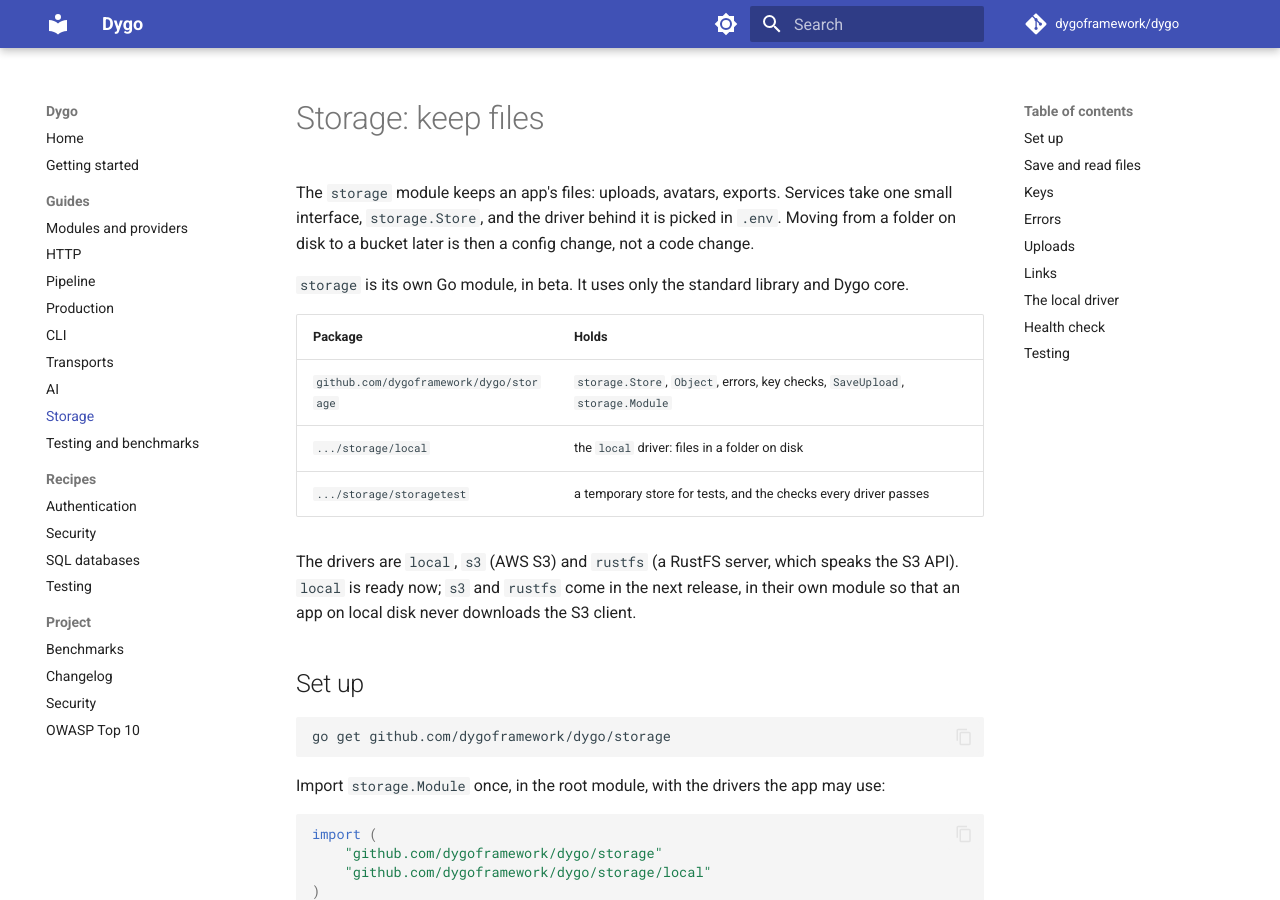
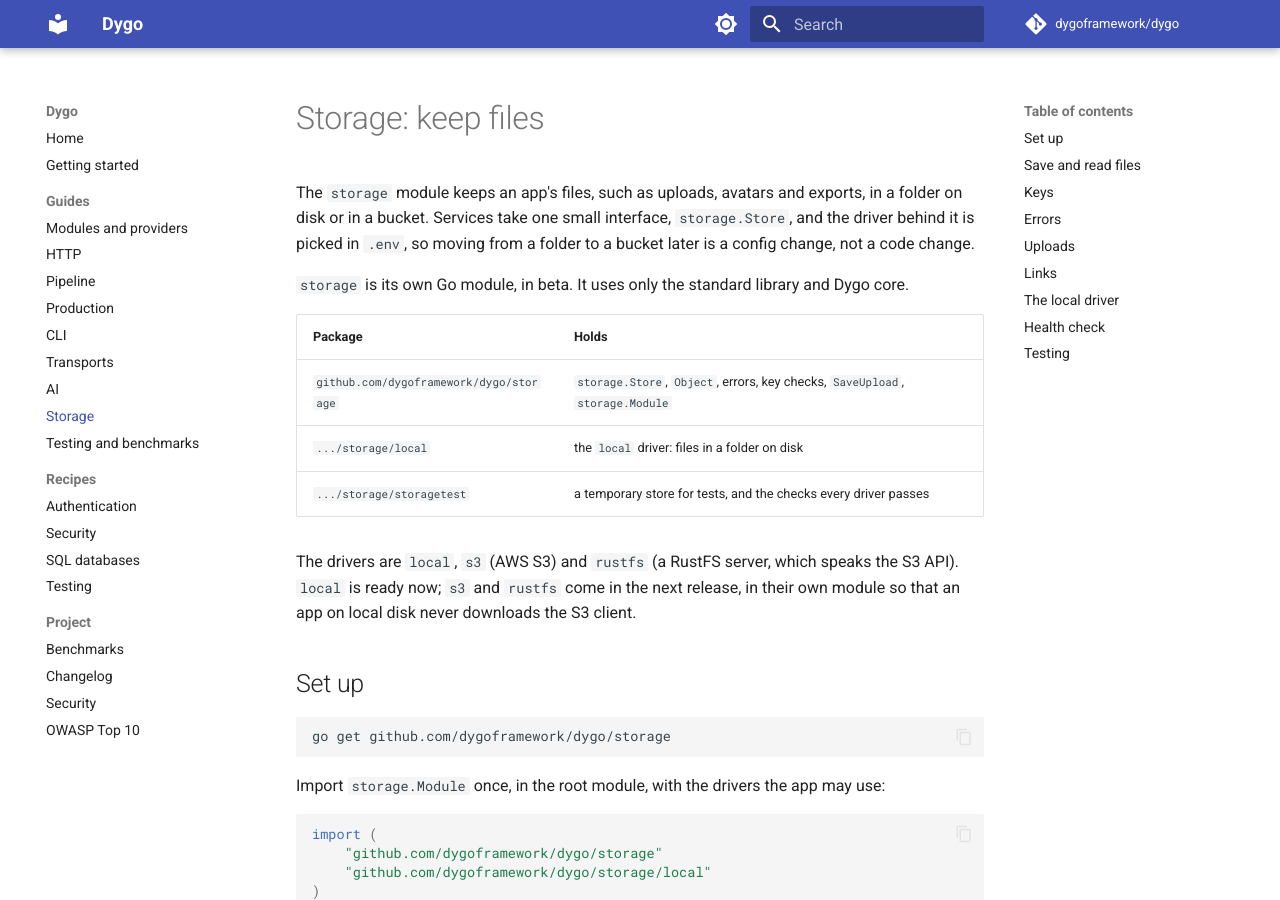
Before and after one commit to dygoframework/dygo, an MkDocs documentation site: the page built from docs/guide-storage.md, in a window 1280 px wide and 900 px high. Built offline with MkDocs 1.6.1 and Material for MkDocs 9.7.7, drawn with Linux system fonts in a browser that asks for light colours; comment, search, counter and statistics services are not loaded.

Commit message:
docs: storage guide intro reads as one short summary
Co-Authored-By: Claude Opus 5.5 <noreply@anthropic.com>
Claude-Session: https://claude.ai/code/session_013UcW6hrEdt7nJVb2VcDfaP

```diff
--- a/docs/guide-storage.md
+++ b/docs/guide-storage.md
@@ -1,9 +1,9 @@
 # Storage: keep files
 
-The `storage` module keeps an app's files: uploads, avatars, exports. Services
-take one small interface, `storage.Store`, and the driver behind it is picked
-in `.env`. Moving from a folder on disk to a bucket later is then a config
-change, not a code change.
+The `storage` module keeps an app's files, such as uploads, avatars and
+exports, in a folder on disk or in a bucket. Services take one small
+interface, `storage.Store`, and the driver behind it is picked in `.env`, so
+moving from a folder to a bucket later is a config change, not a code change.
 
 `storage` is its own Go module, in beta. It uses only the standard library and
 Dygo core.
```
